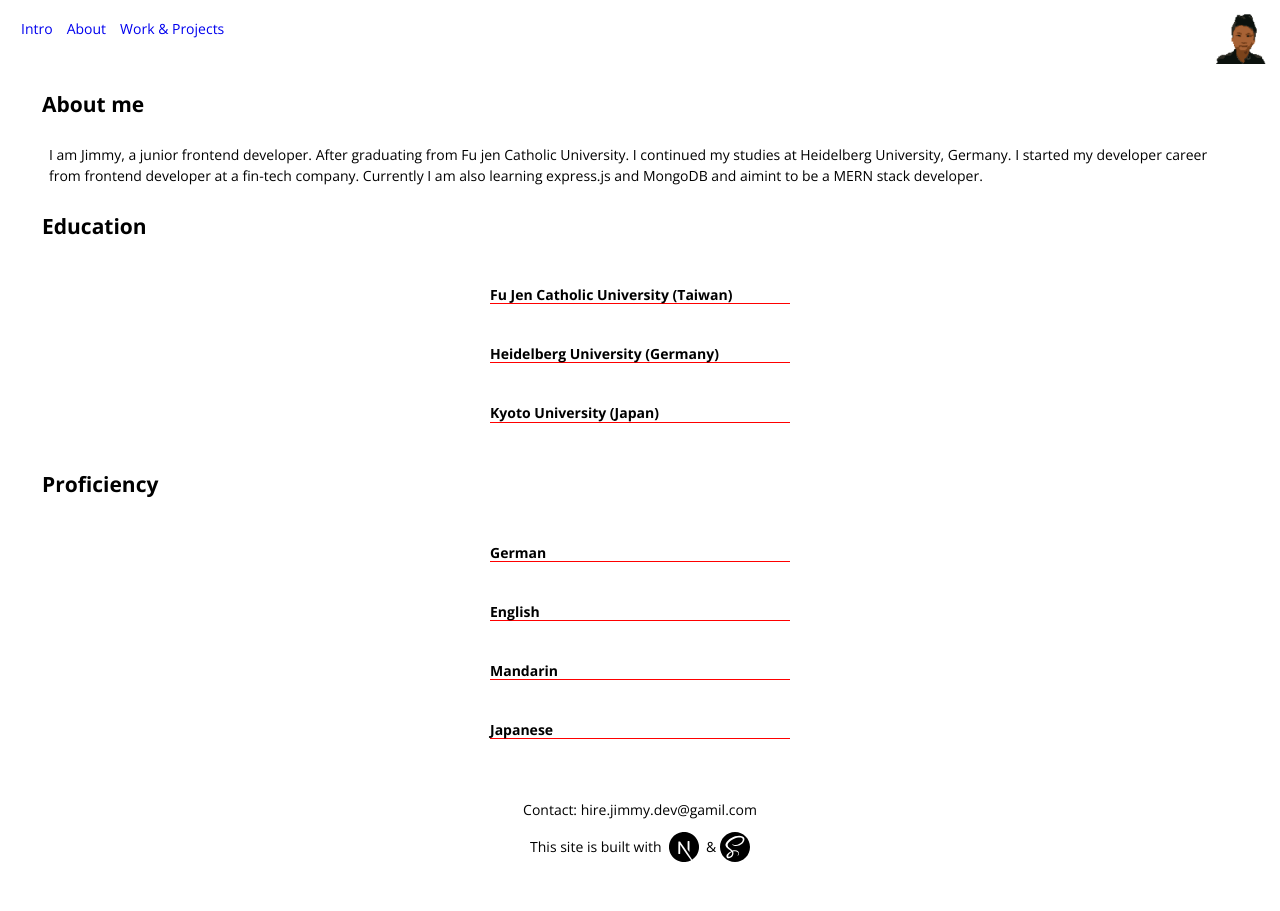
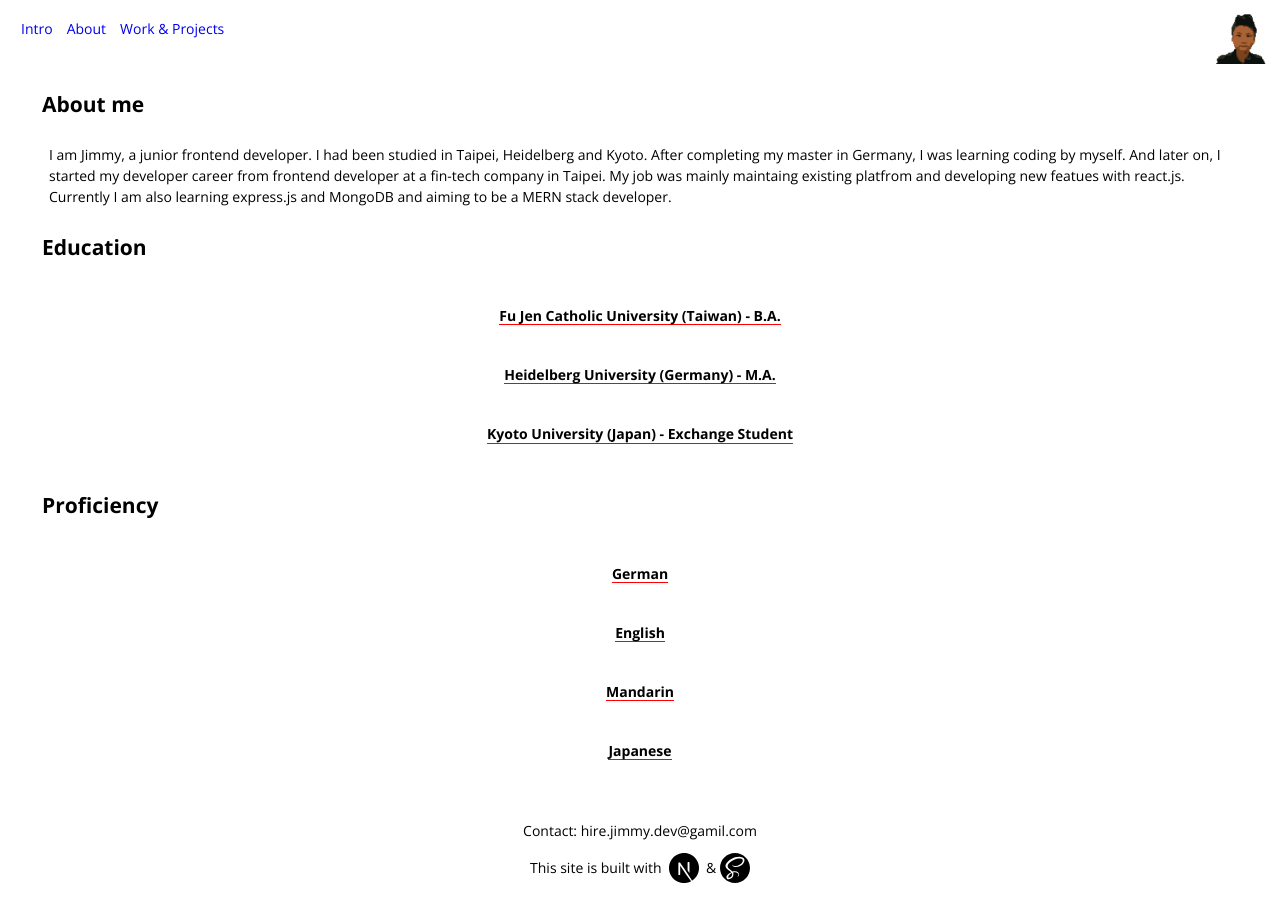
Before and after one commit to jimmyisdev/jimmy_resume2023, a Next.js app: page /about in a window 1280 px wide. Before the commit the page ends 890 px from the top, so only its background shows below. Built offline with nearby package versions, Linux system fonts and the light colour scheme.

Commit message:
Fix/edit text

```diff
--- a/src/components/About/About.module.scss
+++ b/src/components/About/About.module.scss
@@ -9,7 +9,6 @@
   margin: 0.5rem;
   padding: 1rem;
   .title {
-    width: 300px;
     font-weight: 700;
     border-bottom:1px solid red;
   }
--- a/src/components/About/About.tsx
+++ b/src/components/About/About.tsx
@@ -7,10 +7,7 @@ const About = () => {
       <section className={`sect ${styles.about_text}`}>
         <h1 className={`sect_title`}>About me</h1>
         <p>
-          I am Jimmy, a junior frontend developer. After graduating from Fu jen
-          Catholic University. I continued my studies at Heidelberg University,
-          Germany. I started my developer career from frontend developer at a fin-tech company.
-          Currently I am also learning express.js and MongoDB and aimint to be a MERN stack developer.
+          I am Jimmy, a junior frontend developer. I had been studied in Taipei, Heidelberg and Kyoto. After completing my master in Germany, I was learning coding by myself. And later on, I started my developer career from frontend developer at a fin-tech company in Taipei. My job was mainly maintaing existing platfrom and developing new featues with react.js. Currently I am also learning express.js and MongoDB and aiming to be a MERN stack developer.
         </p>
       </section>
 
--- a/src/components/About/aboutData.ts
+++ b/src/components/About/aboutData.ts
@@ -1,14 +1,14 @@
 export const educationData = [
   {
-    title: "Fu Jen Catholic University (Taiwan)",
-    titleInfo: "German Languges & Culture B.A.",
+    title: "Fu Jen Catholic University (Taiwan) -  B.A.",
+    titleInfo: "German Languges & Culture",
   },
   {
-    title: "Heidelberg University (Germany)",
-    titleInfo: "Major: Transcultural Studies/ Minor: Japanoloy M.A.",
+    title: "Heidelberg University (Germany) - M.A.",
+    titleInfo: "Major: Transcultural Studies/ Minor: Japanoloy",
   },
   {
-    title: "Kyoto University (Japan)",
+    title: "Kyoto University (Japan) - Exchange Student",
     titleInfo: "Exchange Student",
   }
 ];
```
